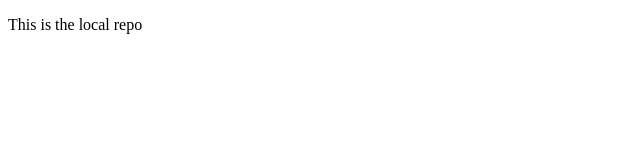
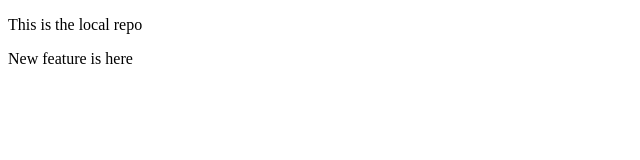
Before and after one commit to JyothsnaRaoSurineni/LocalRepo, a plain HTML site: page index.html in a window 1280 px wide. Shown: the whole page, without its empty margins (0-640 px from the left). Drawn offline with Linux system fonts and the light colour scheme.

Commit message:
Add new feature1

```diff
--- a/index.html
+++ b/index.html
@@ -7,6 +7,6 @@
 </head>
 <body>
     <p>This is the local repo</p>
-
+    <p>New feature is here </p>
 </body>
 </html>
```
